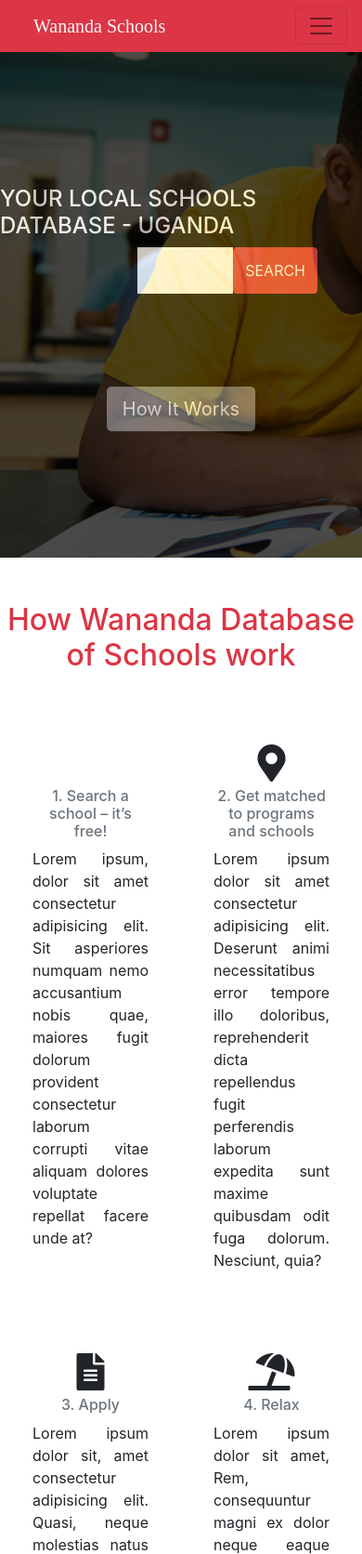
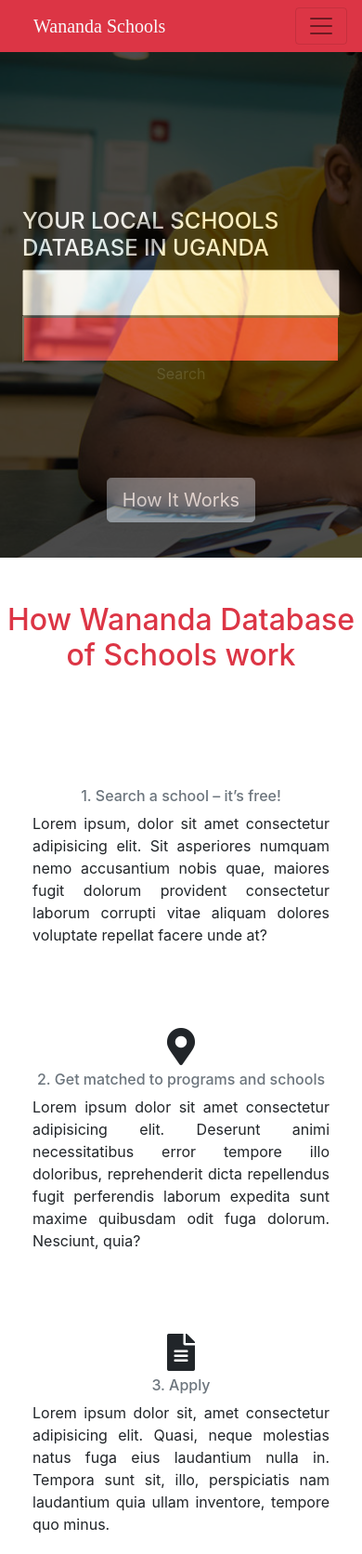
Before and after one commit to bmuhamood/Potashule-Solo-Project, a plain HTML site: page index.html in a window 390 px wide. Shown: the top 1672 px of the page at 93% size. Drawn offline with nearby package versions, Linux system fonts and the light colour scheme.

Commit message:
Fixed Responsiveness on the Nav, Section-header-Image and How it works

```diff
--- a/index.html
+++ b/index.html
@@ -23,16 +23,16 @@
                 <div class="collapse navbar-collapse flex" id="navbarNav">
                   <ul class="navbar-nav">
                     <li class="nav-item">
-                      <a class="nav-link text-light px-3" href="results.html"><i class="fas fa-search mr-3">SCHOOLS</i></a>
+                      <a class="nav-link text-light px-3" href="results.html">SCHOOLS</a>
                     </li>
                     <li class="nav-item">
-                      <a class="nav-link text-light px-3" href="details.html"><i class="fas fa-user-tie mr-3">Details</i></a>
+                      <a class="nav-link text-light px-3" href="details.html">Details</a>
                     </li>
                     <li class="nav-item">
-                      <a class="nav-link text-light px-3" href="#"><i class="fas fa-th-large mr-3">BLOG</i></a>
+                      <a class="nav-link text-light px-3" href="#">BLOG</a>
                     </li>
                     <li class="nav-item">
-                      <a class="nav-link text-light mr-2 px-3" href="#"><i class="fas fa-bars">MORE</i></a>
+                      <a class="nav-link text-light mr-2 px-3" href="#">MORE</a>
                     </li>
                   </ul>
                 </div>
@@ -43,31 +43,29 @@
         <main>
           <section class="header-image">
             <div class="color-overlay">
-            <h4 class="header-text text-light">YOUR LOCAL SCHOOLS DATABASE - UGANDA</h4>
-            <div class="search-form pl-5 mr-5">
-              <input type="text" class="search-area text-dark">
-              <button type="submit" class="btn btn-danger button-search">SEARCH</button>
-          </div>
-          <p class="lead">
-            <a class="btn btn-secondary btn-lg" href="#" role="button">How It Works</a>
-          </p>
-            </div>
+                  <div class="container d-flex justify-content-center align-items-center flex-wrap px-4 my-4">
+                    <h4 class="header-text text-light">YOUR LOCAL SCHOOLS DATABASE IN UGANDA</h4>
+                    <input class="col-12 col-md-9 d-block d-md-inline txt-in" type="text">
+                    <input type="button" class="col-12 col-md-3 d-block d-md-inline bg-danger text-light btn-sub">Search
+                  </div>
+                <div class="btn-how-it-works justify-content-center align-items-center">
+                  <a class="btn btn-secondary btn-lg" href="#" role="button pt-5">How It Works</a>
           </div>
           </section>
 
             <h2 class="how-it-works-title text-danger mt-5">How Wananda Database of Schools work</h2>
-            <section class="container">
+            <section class="container d-flex justify-content-center align-items-center flex-wrap">
                 <div class="row">
-                <div class="col-6 col-4 mt-5">
+                <div class="col-md-6 col-12 col- mt-5">
                     <div class="card border-0">
-                        <div class="card-body">
+                        <div class="card-body ">
                           <h5 class="card-title text-center"><i class="far fa-search fa-2x"></i></h5>
                           <h6 class="card-subtitle mb-2 text-muted text-center">1. Search a school – it’s free!</h6>
                           <p class="card-text text-justify">Lorem ipsum, dolor sit amet consectetur adipisicing elit. Sit asperiores numquam nemo accusantium nobis quae, maiores fugit dolorum provident consectetur laborum corrupti vitae aliquam dolores voluptate repellat facere unde at?</p>
                         </div>
                       </div>
                 </div>
-                <div class="col-6 col-4 mt-5">
+                <div class="col-md-6 col-12 mt-5">
                     <div class="card border-0">
                         <div class="card-body">
                           <h5 class="card-title text-center"><i class="fas fa-map-marker-alt fa-2x"></i></h5>
@@ -80,7 +78,7 @@
             </section>
             <section class="container">
                 <div class="row">
-                <div class="col-6 col-4 mt-5">
+                <div class="col-md-6 col-12 col-4 mt-5">
                     <div class="card border-0">
                         <div class="card-body">
                           <h5 class="card-title text-center"><i class="fas fa-file-alt fa-2x"></i></h5>
@@ -89,7 +87,7 @@
                         </div>
                     </div>
                 </div>
-                <div class="col-6 col-4 mt-5">
+                <div class="col-md-6 col-12 col-4 mt-5">
                     <div class="card border-0">
                         <div class="card-body">
                           <h5 class="card-title text-center"><i class="fas fa-umbrella-beach fa-2x"></i></h5>
@@ -101,7 +99,7 @@
                 </div>
             </section>
 
-            <section class="procedures-sectionn">
+            <section class="procedures-section">
                     <div class="jumbotron-style text-light pb-5 jumbo">
                         <h3 class="mt-5 ml-5 pt-3">Over 10,000 Schools registered with us</h3>
                         <div class="side-image">
--- a/style.css
+++ b/style.css
@@ -69,11 +69,20 @@
   position: relative;
 }
 
-.search-form {
+.btn-how-it-works {
   display: flex;
-  margin-bottom: 100px;
-  border-radius: 0;
-  margin-left: 100px;
+  justify-content: center;
+  align-items: center;
+ margin-top: 100px;
+}
+
+.txt-in {
+  height: 50px;
+}
+
+.btn-sub {
+ height: 50px;
+ width: 30;
 }
 
 .form-area p{
@@ -266,7 +275,7 @@ map h2{
   flex-direction: row;
   width: 50rem;
   height: 100%;
-  /* justify-content: space-between; */
+  justify-content: space-between;
   align-items: center;
 }
 
```
Also changed, not shown: details.html (+5 -5 lines), results.html (+6 -6 lines).
